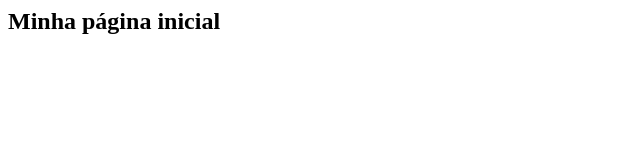
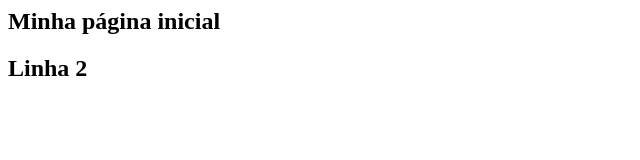
Before and after one commit to brunoguerra86/hello-git, a plain HTML site: page index.html in a window 1280 px wide. Shown: the full height of the page, 0-640 px from the left. Drawn offline with Linux system fonts and the light colour scheme.

Commit message:
Update index.html

```diff
--- a/index.html
+++ b/index.html
@@ -6,6 +6,7 @@
 
 <body>
     <h2>Minha página inicial</h2>
+    <h2>Linha 2</h2>
 </body>
 
 </html>
```
